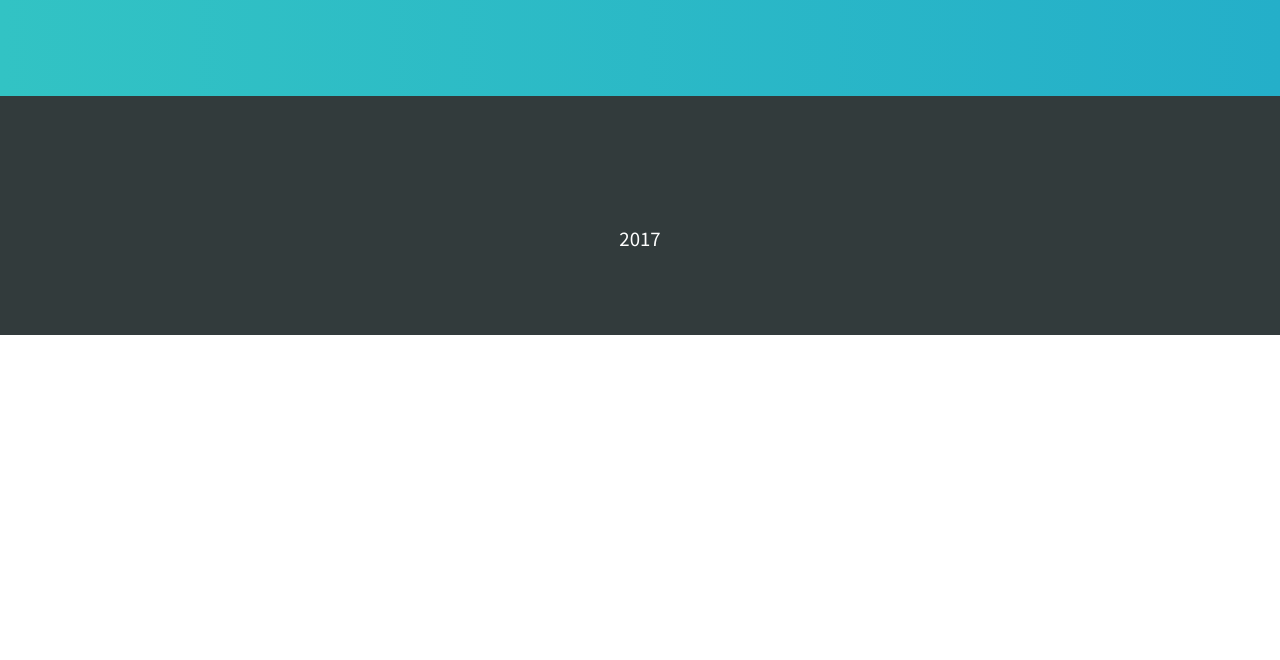
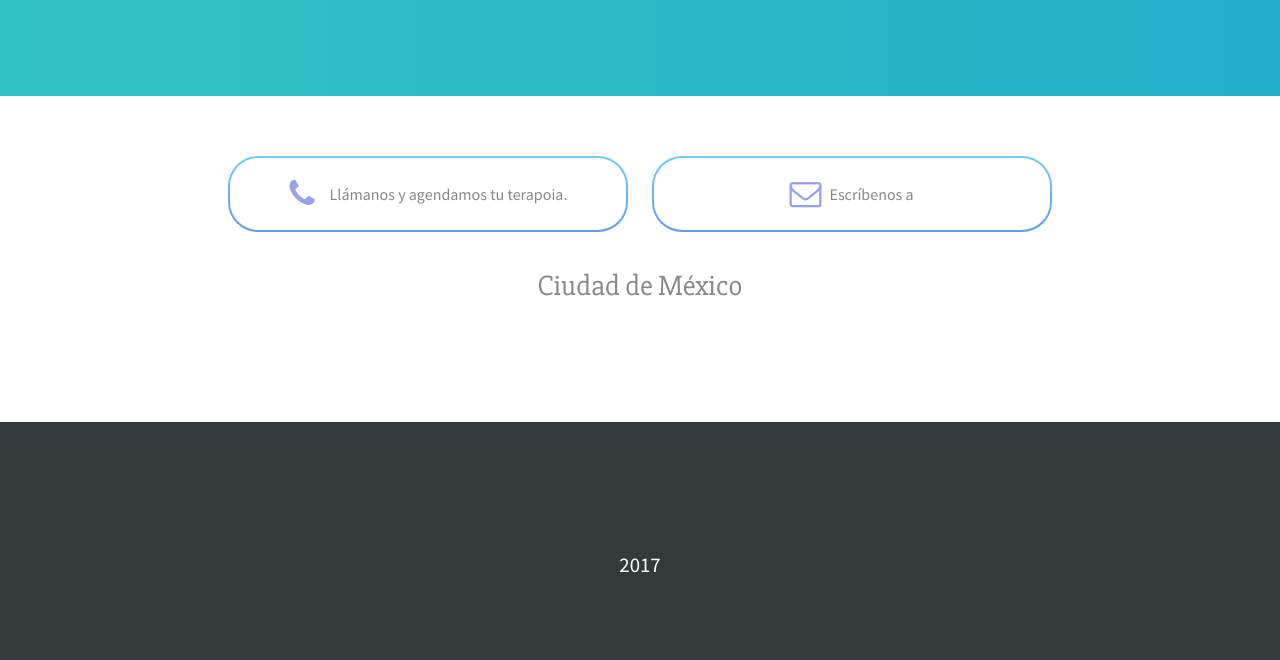
Before and after one commit to Arlefreak/illic, a Django app: template cms/templates/home.html in a window 1280 px wide. Shown: the part 562-1222 px from the top of the page. Before the commit the page ends 897 px from the top, so only its background shows below. Run offline with Django 3.2, Linux system fonts and the light colour scheme; the template is opened without the code that fills it, so the values that code supplies are empty; some libraries are stand-ins or nearby versions.

Commit message:
Added therapist

```diff
--- a/cms/bp.afk/src/css/content.styl
+++ b/cms/bp.afk/src/css/content.styl
@@ -40,3 +40,7 @@ a
     height 1px
     width 100%
     margin 39px 0 0 0
+
+.center
+    margin auto
+    text-align center
--- a/cms/bp.afk/src/css/lib/colors.styl
+++ b/cms/bp.afk/src/css/lib/colors.styl
@@ -15,6 +15,7 @@ $gray6 = #0f0f0f
 $black = #000000
 
 $color-text-purple = #515056
+$purple = #9aa1e9
 
 $gradient-green = linear-gradient(top, #5fcaa0, #51cac3)
 $gradient-yellow = linear-gradient(top, #f4b47b, #f2d76a)
--- a/cms/static/css/style.css
+++ b/cms/static/css/style.css
@@ -291,10 +291,118 @@ a.active {
   width: 100%;
   margin: 39px 0 0 0;
 }
+.center {
+  margin: auto;
+  text-align: center;
+}
 section.big-terapia {
   padding: 80px 0 0 0;
   color: #fff;
   margin: 0;
+}
+.contact {
+  width: 100%;
+  margin: 0 auto 20px;
+  display: -webkit-box;
+  display: -moz-box;
+  display: -webkit-flex;
+  display: -ms-flexbox;
+  display: box;
+  display: flex;
+  -webkit-box-orient: horizontal;
+  -moz-box-orient: horizontal;
+  -o-box-orient: horizontal;
+  -webkit-box-lines: multiple;
+  -moz-box-lines: multiple;
+  -o-box-lines: multiple;
+  -webkit-flex-flow: row wrap;
+  -ms-flex-flow: row wrap;
+  flex-flow: row wrap;
+  -ms-flex-line-pack: stretch;
+  -webkit-align-content: stretch;
+  align-content: stretch;
+  -webkit-box-pack: center;
+  -moz-box-pack: center;
+  -o-box-pack: center;
+  -ms-flex-pack: center;
+  -webkit-justify-content: center;
+  justify-content: center;
+}
+.contact .border-gradient {
+  display: block;
+  width: 48%;
+  min-width: 250px;
+  max-width: 400px;
+  height: auto;
+  padding: 2px;
+  -webkit-box-sizing: border-box;
+  -moz-box-sizing: border-box;
+  box-sizing: border-box;
+  border-radius: 30px;
+  text-align: center;
+  background: -webkit-linear-gradient(top, #74ceec, #649beb);
+  background: -moz-linear-gradient(top, #74ceec, #649beb);
+  background: -o-linear-gradient(top, #74ceec, #649beb);
+  background: -ms-linear-gradient(top, #74ceec, #649beb);
+  background: linear-gradient(to bottom, #74ceec, #649beb);
+}
+.contact .border-gradient:first-child {
+  margin: 20px 1% 0 0;
+}
+.contact .border-gradient:last-child {
+  margin: 20px 0 0 1%;
+}
+@media screen and (max-width: 800px) {
+  .contact .border-gradient {
+    width: 100%;
+    margin: 20px auto;
+  }
+}
+.contact a {
+  width: 100%;
+  padding: 20px;
+  background: #fff;
+  border-radius: 28px;
+  -webkit-box-sizing: border-box;
+  -moz-box-sizing: border-box;
+  box-sizing: border-box;
+  display: -webkit-box;
+  display: -moz-box;
+  display: -webkit-flex;
+  display: -ms-flexbox;
+  display: box;
+  display: flex;
+  -webkit-box-orient: horizontal;
+  -moz-box-orient: horizontal;
+  -o-box-orient: horizontal;
+  -webkit-flex-flow: row;
+  -ms-flex-flow: row;
+  flex-flow: row;
+  -webkit-box-align: center;
+  -moz-box-align: center;
+  -o-box-align: center;
+  -ms-flex-align: center;
+  -webkit-align-items: center;
+  align-items: center;
+  -webkit-box-pack: center;
+  -moz-box-pack: center;
+  -o-box-pack: center;
+  -ms-flex-pack: center;
+  -webkit-justify-content: center;
+  justify-content: center;
+}
+.contact a:hover {
+  color: #9aa1e9;
+}
+.contact a i {
+  display: block;
+  width: 20px;
+  margin: 0 20px 0 0;
+  font-size: 2em;
+  color: #9aa1e9;
+}
+.contact a span {
+  display: block;
 }
 footer {
   background: #323b3c;
@@ -606,6 +714,54 @@ header nav ul {
     margin: auto;
   }
 }
+.therapist-container {
+  width: 50%;
+  margin: auto;
+  margin: 40px auto 40px auto;
+}
+@media screen and (max-width: 800px) {
+  .therapist-container {
+    width: 100%;
+  }
+}
+.therapist-container article {
+  margin: 0 auto 40px auto;
+  display: -webkit-box;
+  display: -moz-box;
+  display: -webkit-flex;
+  display: -ms-flexbox;
+  display: box;
+  display: flex;
+  -webkit-box-orient: horizontal;
+  -moz-box-orient: horizontal;
+  -o-box-orient: horizontal;
+  -webkit-box-lines: multiple;
+  -moz-box-lines: multiple;
+  -o-box-lines: multiple;
+  -webkit-flex-flow: row wrap;
+  -ms-flex-flow: row wrap;
+  flex-flow: row wrap;
+}
+.therapist-container article:last-child {
+  margin: 0 auto 0 auto;
+}
+.therapist-container a {
+  color: #9aa1e9;
+  text-decoration: underline;
+}
+.therapist-container p {
+  margin: auto;
+}
+.therapist-container .info {
+  margin: 0 0 0 20px;
+}
+.therapist-container .avatar {
+  width: 100px;
+  height: 100px;
+/* padding 20% 0 0 0 */
+  background: #9aa1e9;
+  border-radius: 50%;
+}
 .when {
   padding: 80px 0 0 0;
   background: -webkit-linear-gradient(left, #32c3c4, #24afc9);
--- a/cms/templates/home.html
+++ b/cms/templates/home.html
@@ -57,23 +57,30 @@
     <div class="margin"></div>
 </section>
 {% endfor %}
-
-{% if False %}
+{% if True %}
 <section>
+    <div class="margin"></div>
     <div class="wrapper">
         <div class="contact">
+            <div class="border-gradient">
                 <a href="tel:{{ single.phone }}">
                     <i class="fa fa-phone" aria-hidden="true"></i>
                     <span>Llámanos y agendamos tu terapoia.</span>
                 </a>
+            </div>
+            <div class="border-gradient">
                 <a href="mailto:{{ single.email }}">
                     <i class="fa fa-envelope-o" aria-hidden="true"></i>
                     <span>Escríbenos a {{ single.email }}</span>
                 </a>
             </div>
-        <h2>Ciudad de México</h2>
+        </div>
+        <div class="margin"></div>
+        <h2 class="center">Ciudad de México</h2>
+        <div class="therapist-container">
             {% for item in list_therapist %}
             <article>
+                <div class="avatar"></div>
                 <!-- <a href="{{ item.google_maps }}" target="_blank"><img src="{% static "img/pin.svg" %}" alt="google_maps"></a> -->
                 <div class="info">
                     <p>Terapeuta</p>
@@ -83,7 +90,11 @@
                 </div>
             </article>
             {% endfor %}
-        <p>{{ single.message }}</p>
+        </div>
+        <div class="margin"></div>
+        <p class="center">{{ single.message }}</p>
+        <div class="margin"></div>
+        <div class="margin"></div>
     </div>
 </section>
 {% endif %}
```
Also changed, not shown: cms/bp.afk/src/css/components/contact.styl (added, +45 -0 lines), cms/bp.afk/src/css/components/therapist.styl (added, +25 -0 lines), cms/bp.afk/src/home.html (+15 -4 lines). Lines whose indentation alone changed are shown as unchanged.
